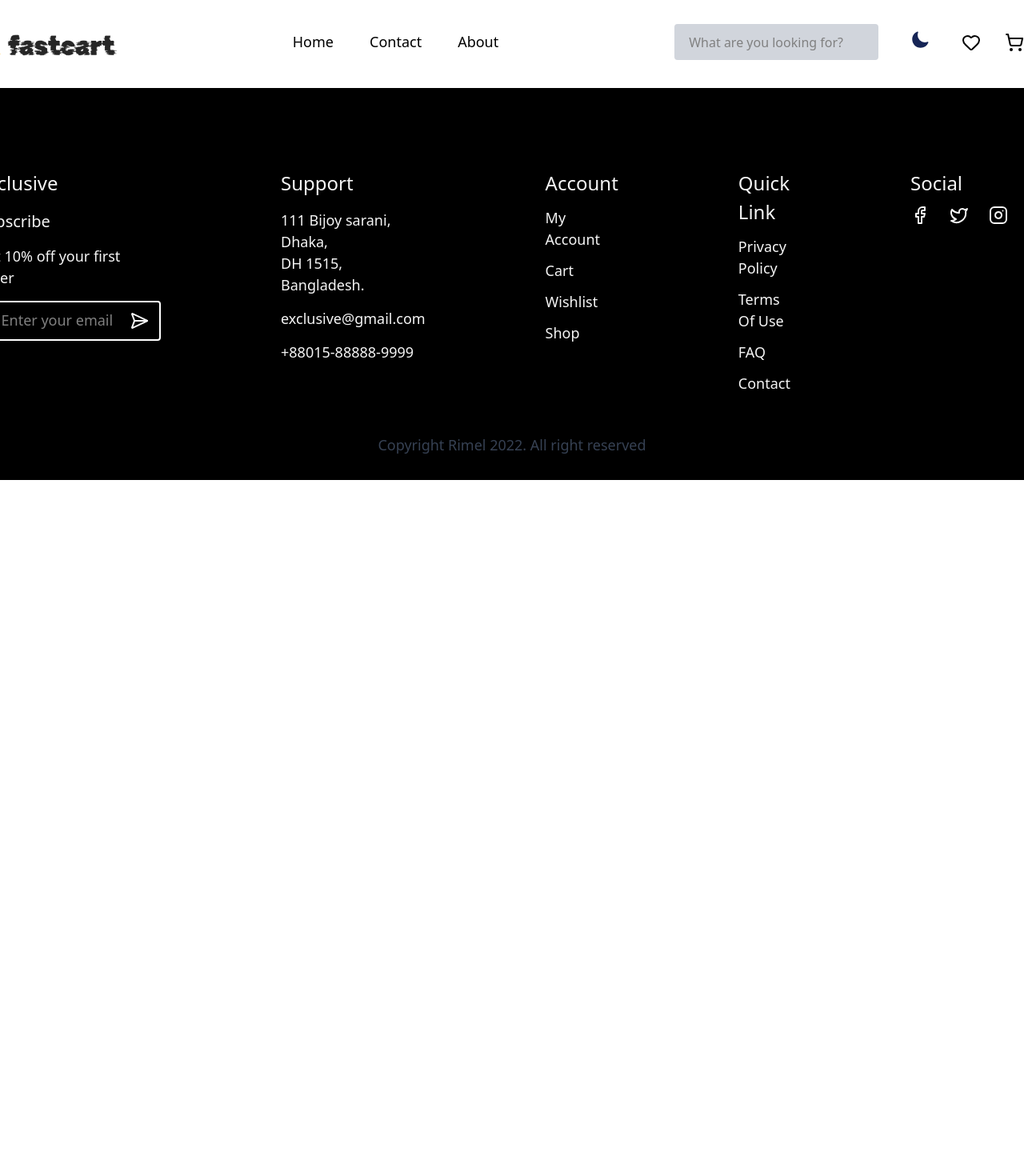
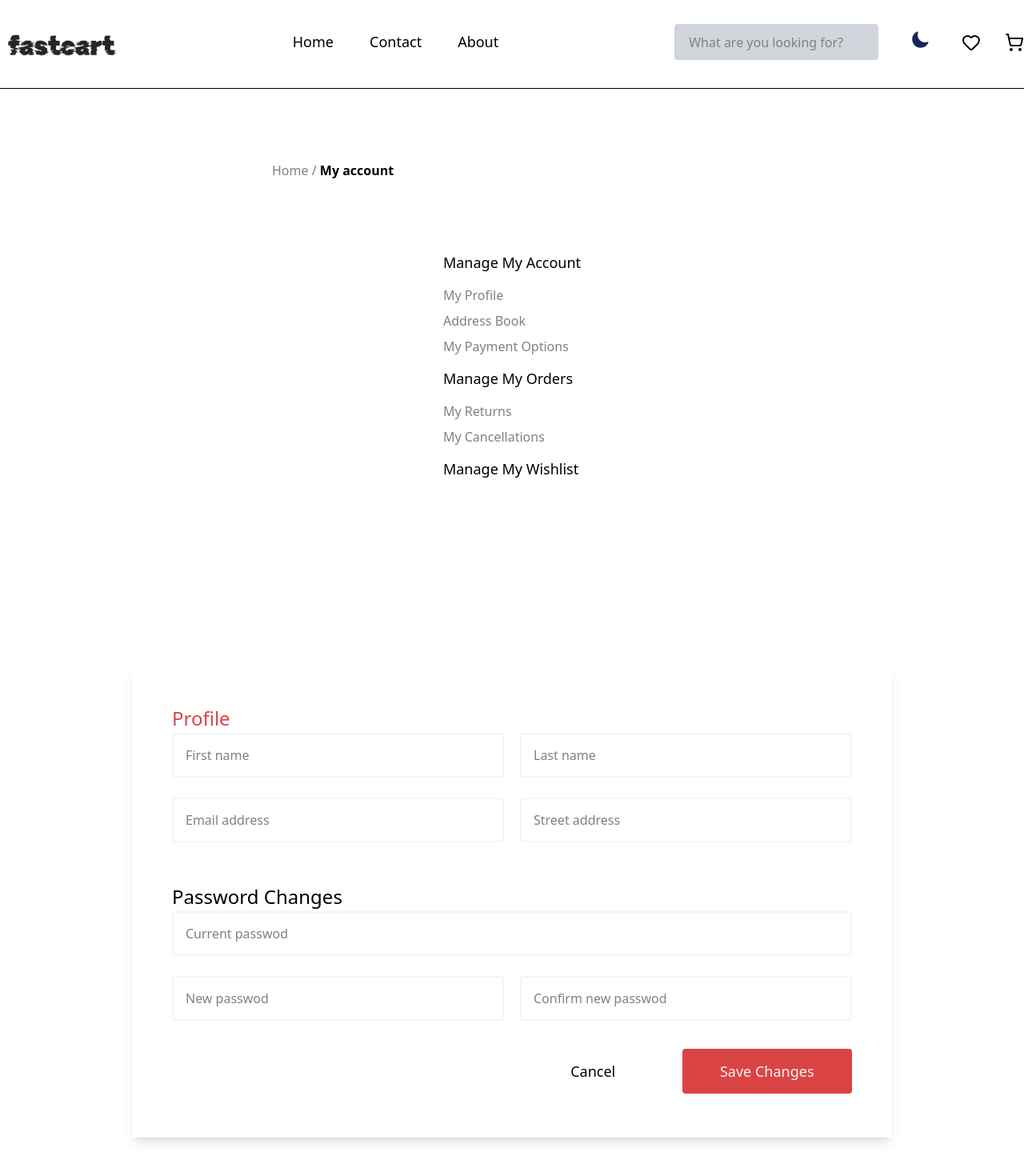
Before and after one commit to nemoniyo/Fastcart, a React (Vite) app: page /account in a window 1280 px wide. Shown: the top 1470 px of the page at 80% size. Before the commit the page ends 800 px from the top, so only its background shows below. Built offline with nearby package versions, Linux system fonts and the light colour scheme.

Commit message:
account page finished

```diff
--- a/src/pages/account.jsx
+++ b/src/pages/account.jsx
@@ -1,9 +1,51 @@
 import React from 'react'
+import { Link } from 'react-router-dom';
 
 const Account = () => {
     return (<>
         <div>
-
+            <div className='lg: px-[340px] py-[90px]'>
+                <Link to={'/home'}>
+                    <p className='text-[gray] hover:text-[black] transition-all duration-500'>Home / <b className='text-[black]'>My account</b></p>
+                </Link>
+            </div>
+            <div className='flex flex-wrap justify-center gap-[230px] mb-[300px]'>
+                <div className='flex flex-col gap-[15px]'>
+                    <p className='text-[18px] font-[500] hover:text-[crimson] transition-all duration-500'>Manage My Account</p>
+                    <ul className='text-[16px] text-[#808080] font-[400] flex flex-col gap-[8px]'>
+                        <li className='hover:text-[#DB4444] transition-all duration-500'>My Profile</li>
+                        <li className='hover:text-[#DB4444] transition-all duration-500'>Address Book</li>
+                        <li className='hover:text-[#DB4444] transition-all duration-500'>My Payment Options</li>
+                    </ul>
+                    <p className='text-[18px] font-[500] hover:text-[crimson] transition-all duration-500'>Manage My Orders</p>
+                    <ul className='text-[16px] text-[#808080] font-[400] flex flex-col gap-[8px]'>
+                        <li className='hover:text-[#DB4444] transition-all duration-500'>My Returns</li>
+                        <li className='hover:text-[#DB4444] transition-all duration-500'>My Cancellations</li>
+                    </ul>
+                    <p className='text-[18px] font-[500] hover:text-[crimson] transition-all duration-500'>Manage My Wishlist</p>
+                </div>
+                <div className='w-[950px] h-[592px] border-[whitesmoke] shadow-lg p-[50px]'>
+                    <h1 className='text-[24px] text-[#DB4444] font-[500]'>Profile</h1>
+                    <div className='flex gap-[20px] mb-[25px]'>
+                        <input type="text" placeholder='First name' className='w-[420px] h-[56px] p-[5px] px-[15px] rounded-[4px] border-[2px] border-[whitesmoke] dark:border-white placeholder:text-[gray] dark:placeholder:text-[#DB4444] outline-none focus:border focus:border-[#DB4444] transition-all duration-500' />
+                        <input type="text" placeholder='Last name' className='w-[420px] h-[56px] p-[5px] px-[15px] rounded-[4px] border-[2px] border-[whitesmoke] dark:border-white placeholder:text-[gray] dark:placeholder:text-[#DB4444] outline-none focus:border focus:border-[#DB4444] transition-all duration-500' />
+                    </div>
+                    <div className='flex gap-[20px] mb-[50px]'>
+                        <input type="text" placeholder='Email address' className='w-[420px] h-[56px] p-[5px] px-[15px] rounded-[4px] border-[2px] border-[whitesmoke] dark:border-white placeholder:text-[gray] dark:placeholder:text-[#DB4444] outline-none focus:border focus:border-[#DB4444] transition-all duration-500' />
+                        <input type="text" placeholder='Street address' className='w-[420px] h-[56px] p-[5px] px-[15px] rounded-[4px] border-[2px] border-[whitesmoke] dark:border-white placeholder:text-[gray] dark:placeholder:text-[#DB4444] outline-none focus:border focus:border-[#DB4444] transition-all duration-500' />
+                    </div>
+                    <h1 className='text-[24px] font-[500]'>Password Changes</h1>
+                    <input type="text" placeholder='Current passwod' className='mb-[25px] w-[850px] h-[56px] p-[5px] px-[15px] rounded-[4px] border-[2px] border-[whitesmoke] dark:border-white placeholder:text-[gray] dark:placeholder:text-[#DB4444] outline-none focus:border focus:border-[#DB4444] transition-all duration-500' />
+                    <div className='flex gap-[20px]'>
+                        <input type="text" placeholder='New passwod' className='w-[420px] h-[56px] p-[5px] px-[15px] rounded-[4px] border-[2px] border-[whitesmoke] dark:border-white placeholder:text-[gray] dark:placeholder:text-[#DB4444] outline-none focus:border focus:border-[#DB4444] transition-all duration-500' />
+                        <input type="text" placeholder='Confirm new passwod' className='w-[420px] h-[56px] p-[5px] px-[15px] rounded-[4px] border-[2px] border-[whitesmoke] dark:border-white placeholder:text-[gray] dark:placeholder:text-[#DB4444] outline-none focus:border focus:border-[#DB4444] transition-all duration-500' />
+                    </div>
+                    <div className='flex gap-[5px] pt-[35px] lg:pl-[420px]'>
+                    <button className='w-[215px] h-[56px] rounded-[4px] hover:bg-[crimson] transition-all duration-500 text-[18px] text-[black]'>Cancel</button>
+                    <button className='w-[215px] h-[56px] rounded-[4px] bg-[#DB4444] hover:bg-[crimson] transition-all duration-500 text-[18px] text-[whitesmoke]'>Save Changes</button>
+                    </div>
+                </div>
+            </div>
         </div>
     </>)
 }
--- a/src/pages/home.jsx
+++ b/src/pages/home.jsx
@@ -15,8 +15,6 @@ export default function Home() {
     const onChange = (currentSlide) => {
         console.log(currentSlide);
     };
-
-
 
     return (<>
         <div>
```
